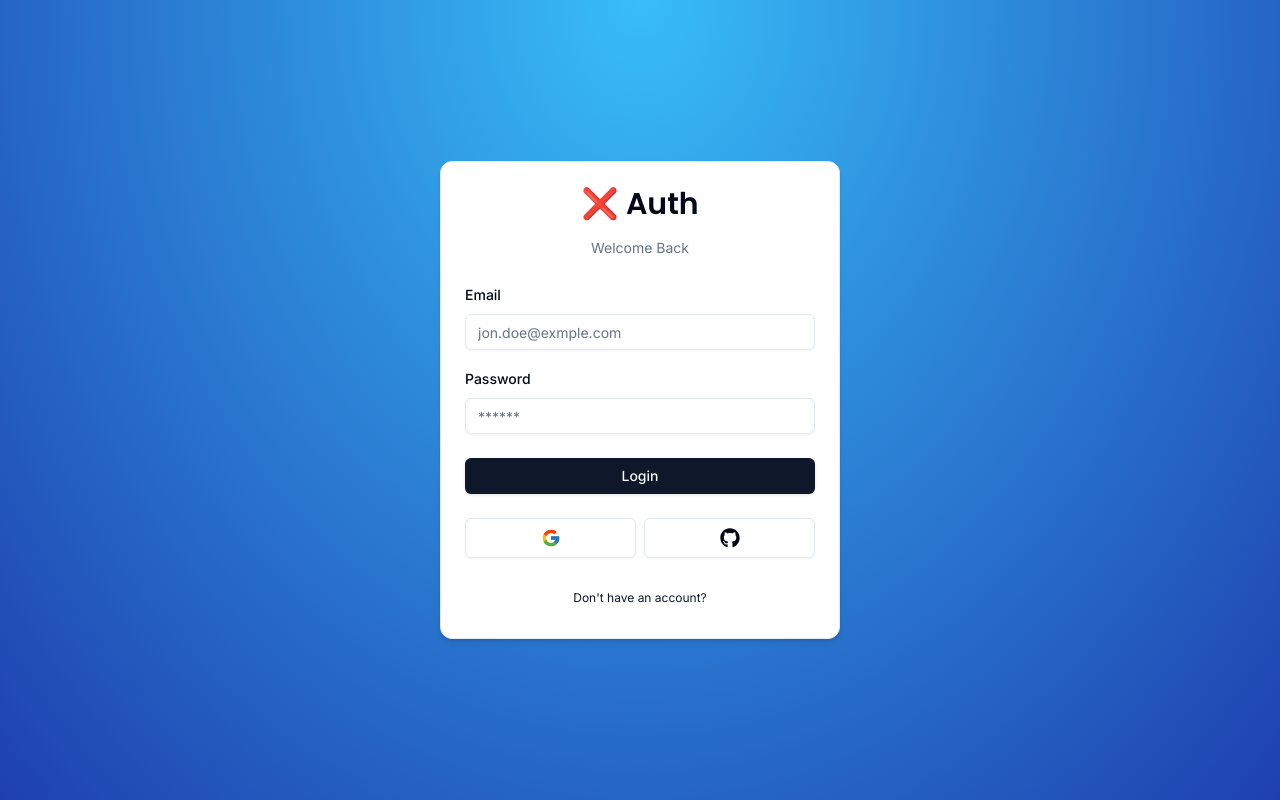
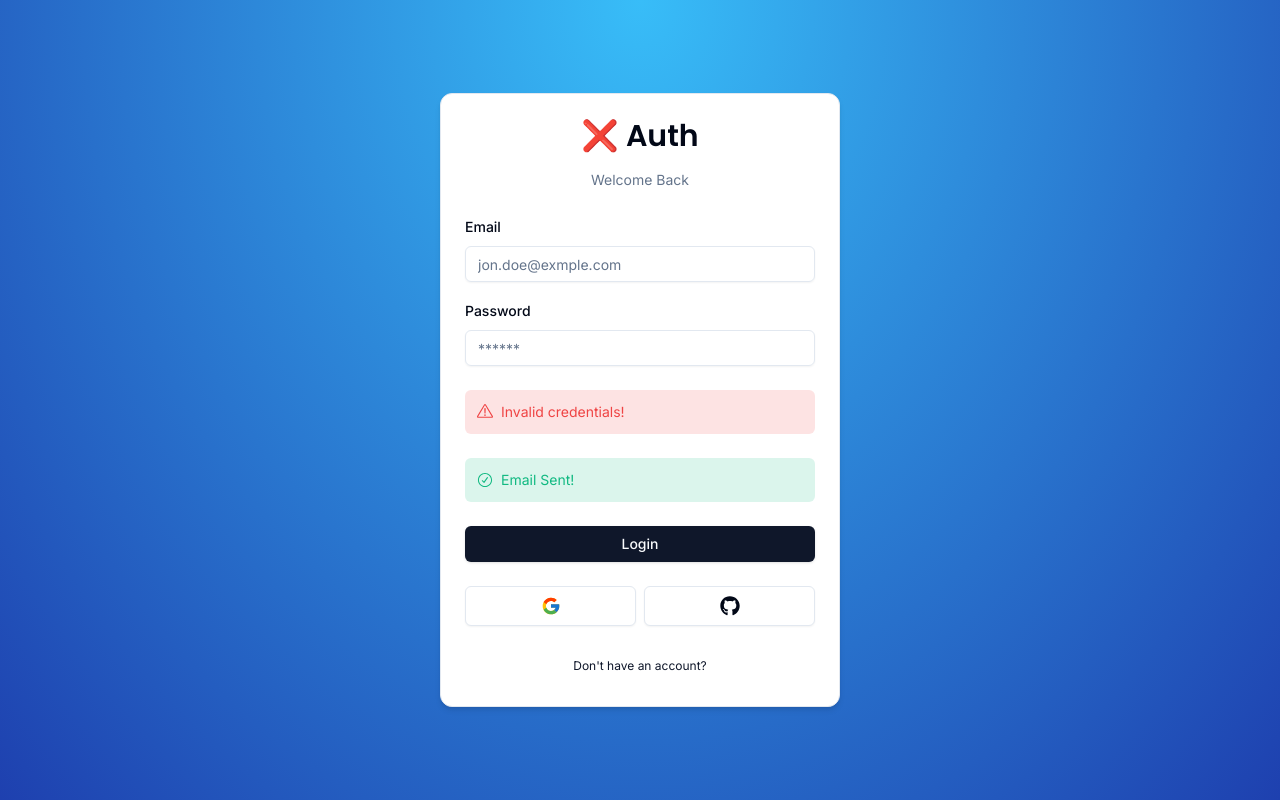
Before and after one commit to inseonc95/auth-tutorial, a Next.js app: page /auth/login in a window 1280 px wide. Built offline with nearby package versions, Linux system fonts and the light colour scheme.

Commit message:
feat: Add form error and form success message

```diff
--- a/components/auth/login-form.tsx
+++ b/components/auth/login-form.tsx
@@ -18,7 +18,8 @@
   FormMessage
 } from "@/components/ui/form";
 import { Button } from "@/components/ui/button";
-
+import { FormError } from "@/components/ui/form-error";
+import { FormSuccess } from "@/components/ui/form-success";
 
 const LoginForm = () => {
   const form = useForm<z.infer<typeof LoginSchema>>({
@@ -80,6 +81,8 @@
             )}
         />
         </div>
+        <FormError message="Invalid credentials!" />
+        <FormSuccess message="Email Sent!" />
         <Button
         type="submit"
         className="w-full"
--- /dev/null
+++ b/components/ui/form-error.tsx
@@ -0,0 +1,22 @@
+import { ExclamationTriangleIcon } from "@radix-ui/react-icons" // lucide icons,, and more
+
+interface FormErrorProps {
+  message: string
+}
+
+export const FormError = ({
+  message,
+}: FormErrorProps) => {
+  if (!message) return null;
+
+  return (
+    <div
+    className="bg-destructive/15 p-3 rounded-md flex items-center gap-x-2 text-sm text-destructive"
+    >
+      <ExclamationTriangleIcon className="w-4 h-4" />
+      <p>{message}</p>
+
+    </div>
+  )
+
+}
--- /dev/null
+++ b/components/ui/form-success.tsx
@@ -0,0 +1,22 @@
+import { CheckCircledIcon } from "@radix-ui/react-icons" // lucide icons,, and more
+
+interface FormErrorProps {
+  message: string
+}
+
+export const FormSuccess = ({
+  message,
+}: FormErrorProps) => {
+  if (!message) return null;
+
+  return (
+    <div
+    className="bg-emerald-500/15 p-3 rounded-md flex items-center gap-x-2 text-sm text-emerald-500"
+    >
+      <CheckCircledIcon className="w-4 h-4" />
+      <p>{message}</p>
+
+    </div>
+  )
+
+}
```
